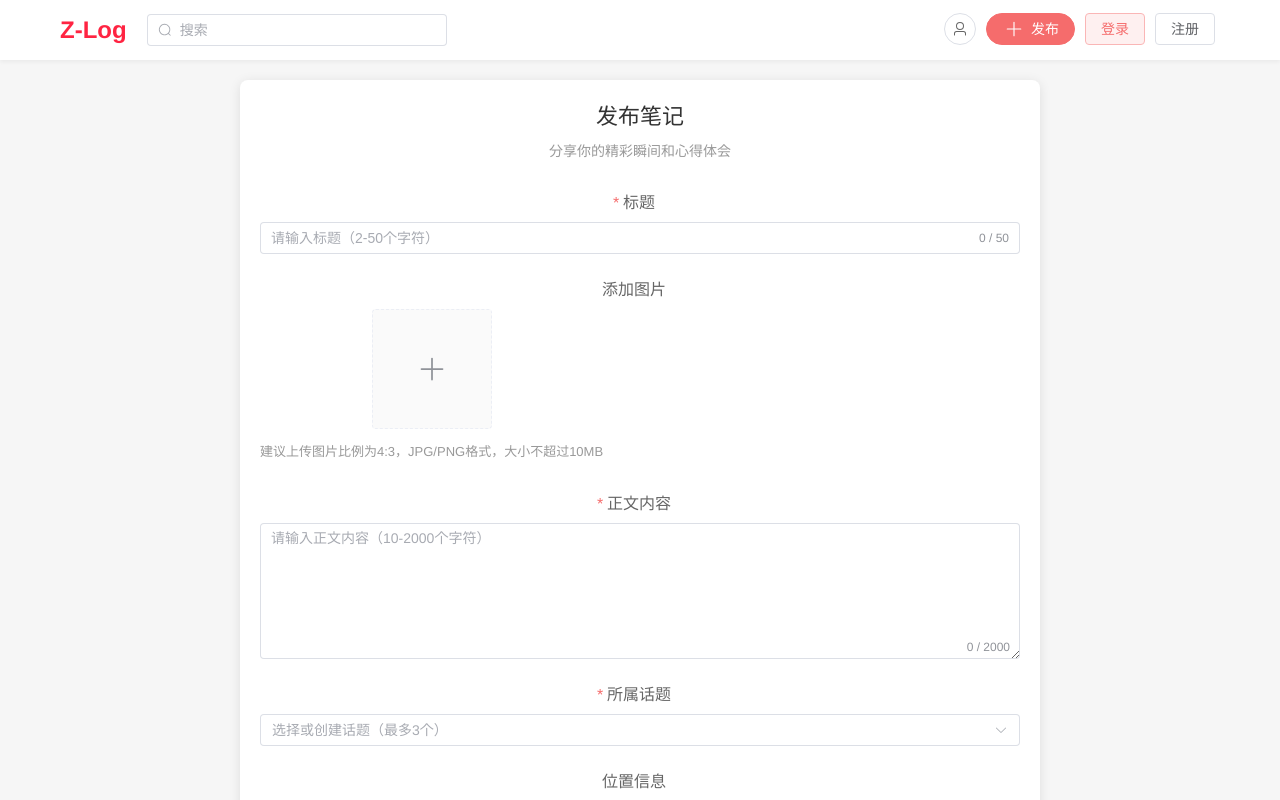
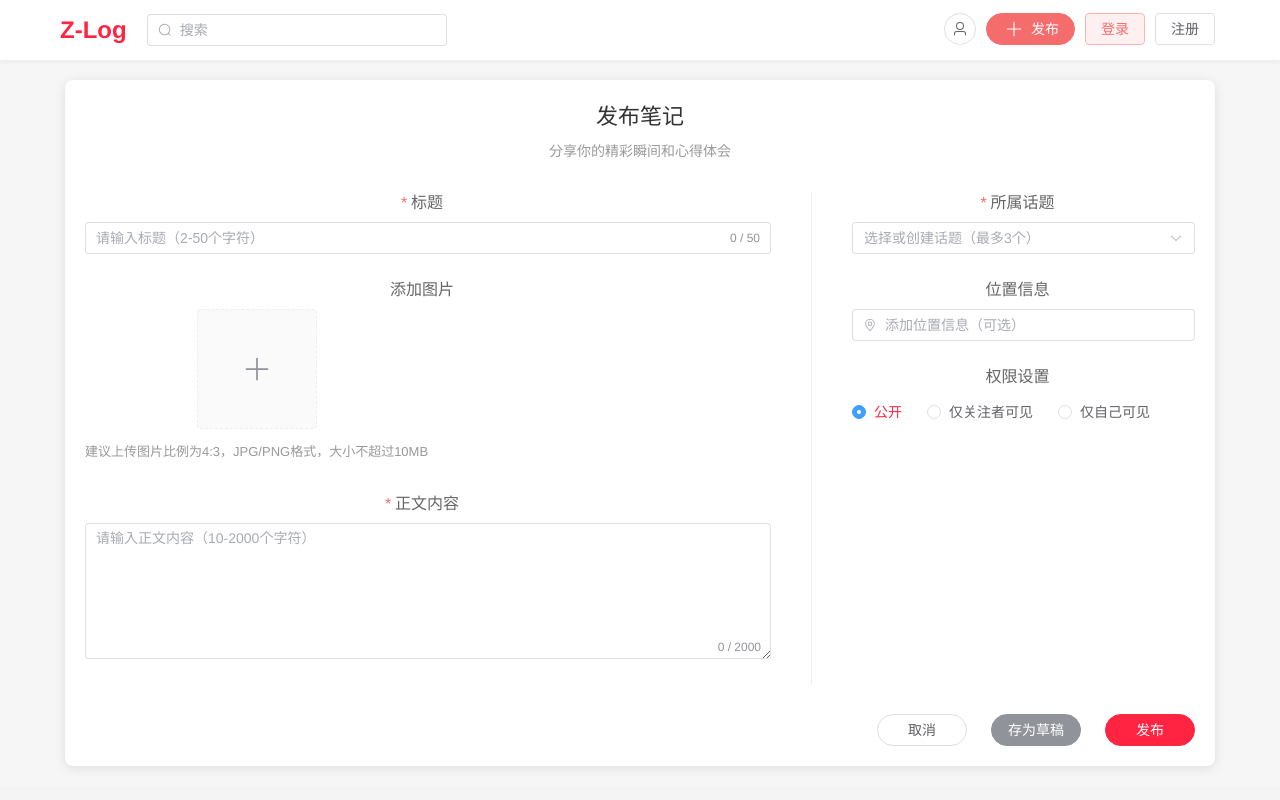
Before and after one commit to skippy-404/z-log, a Vue app in the folder src/vue/: page /publish in a window 1280 px wide. Shown: the top 800 px of the page. Built offline with nearby package versions, Linux system fonts and the light colour scheme.

Commit message:
发布页v2

```diff
--- a/src/vue/src/views/Publish.vue
+++ b/src/vue/src/views/Publish.vue
@@ -13,6 +13,9 @@
         label-position="top"
         class="publish-form"
       >
+        <div class="form-layout">
+          <!-- 左侧内容区 -->
+          <div class="form-left">
             <!-- 标题 -->
             <el-form-item label="标题" prop="title">
               <el-input
@@ -63,7 +66,13 @@
                 show-word-limit
               ></el-input>
             </el-form-item>
+          </div>
 
+          <!-- 分隔线 -->
+          <div class="form-divider"></div>
+
+          <!-- 右侧附加内容区 -->
+          <div class="form-right">
             <!-- 所属话题 -->
             <el-form-item label="所属话题" prop="topics">
               <el-select
@@ -103,6 +112,8 @@
                 <el-radio :label="'private'">仅自己可见</el-radio>
               </el-radio-group>
             </el-form-item>
+          </div>
+        </div>
 
         <!-- 操作按钮 -->
         <div class="form-actions">
@@ -250,7 +261,7 @@ const handlePublish = async () => {
 @import '@/assets/styles/variables.scss';
 
 .publish-container {
-  max-width: 800px;
+  max-width: 1150px;
   margin: 0 auto;
   padding: 20px;
   background-color: $bg-light;
@@ -291,6 +302,46 @@ const handlePublish = async () => {
   :deep(.el-form-item__label) {
     font-size: $font-size-medium;
     color: $text-secondary;
+  }
+}
+
+.form-layout {
+  display: flex;
+  margin-bottom: $spacing-large;
+
+  @media (max-width: $breakpoint-md) {
+    flex-direction: column;
+  }
+}
+
+.form-left {
+  flex: 2;
+  padding-right: $spacing-large;
+
+  @media (max-width: $breakpoint-md) {
+    padding-right: 0;
+    margin-bottom: $spacing-large;
+  }
+}
+
+.form-divider {
+  width: 1px;
+  background-color: $border-light;
+  margin: 0 $spacing-large;
+
+  @media (max-width: $breakpoint-md) {
+    width: 100%;
+    height: 1px;
+    margin: $spacing-medium 0;
+  }
+}
+
+.form-right {
+  flex: 1;
+  padding-left: $spacing-large;
+
+  @media (max-width: $breakpoint-md) {
+    padding-left: 0;
   }
 }
 
```
Lines whose indentation alone changed are shown as unchanged.
